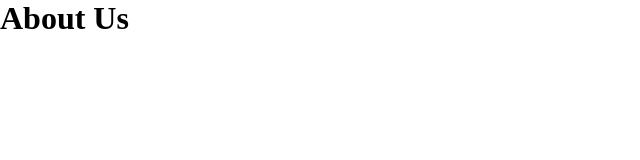
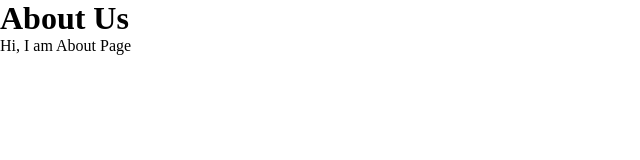
Before and after one commit to itzvikashgupta/learning-git, a plain HTML site: page aobut.html in a window 1280 px wide. Shown: the whole page, without its empty margins (0-640 px from the left). Drawn offline with Linux system fonts and the light colour scheme.

Commit message:
add about intro paragraph

```diff
--- a/aobut.html
+++ b/aobut.html
@@ -9,5 +9,6 @@
     </head>
     <body>
         <h1>About Us</h1>
+        <p>Hi, I am About Page</p>
     </body>
 </html>
```
